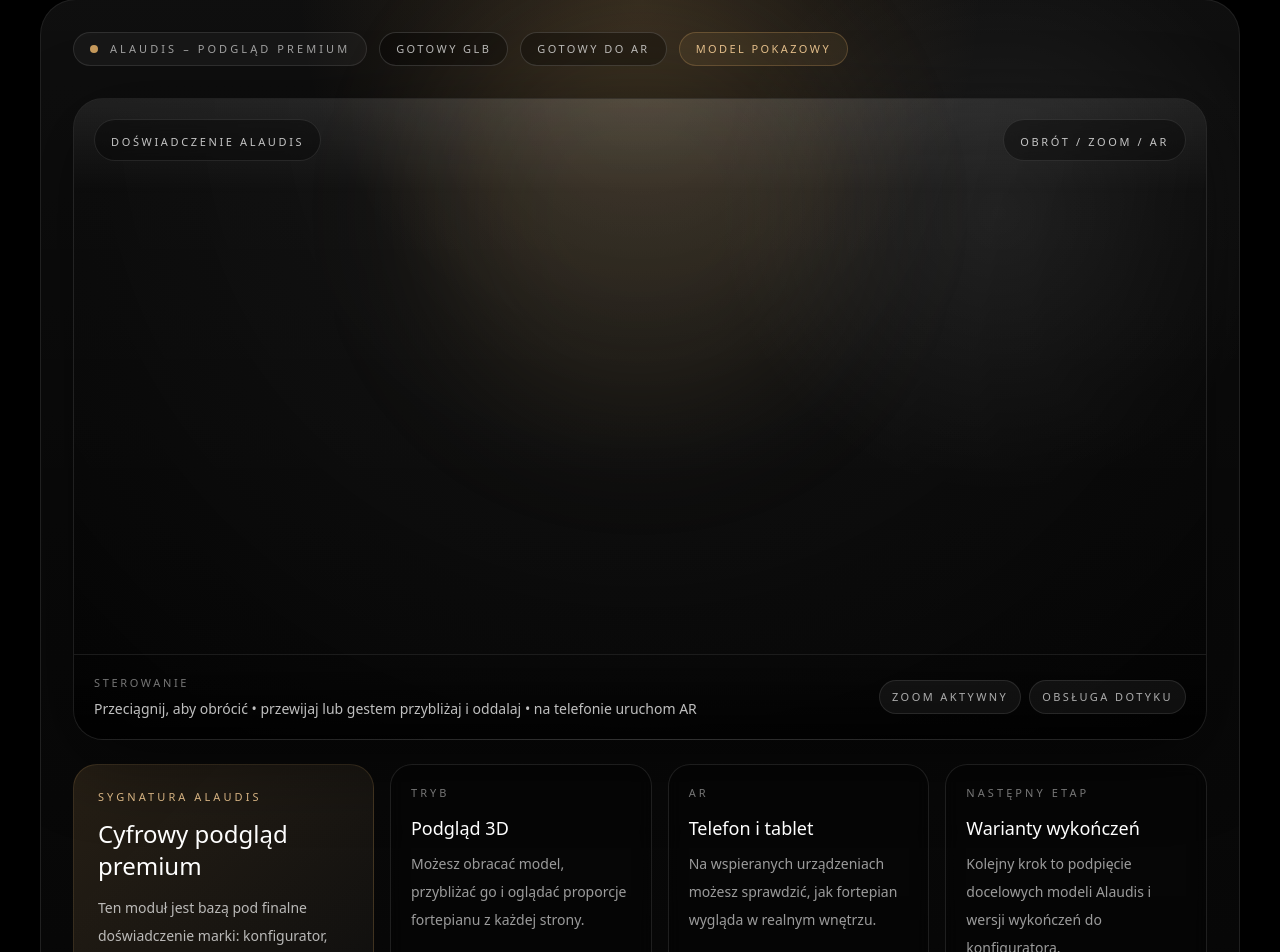
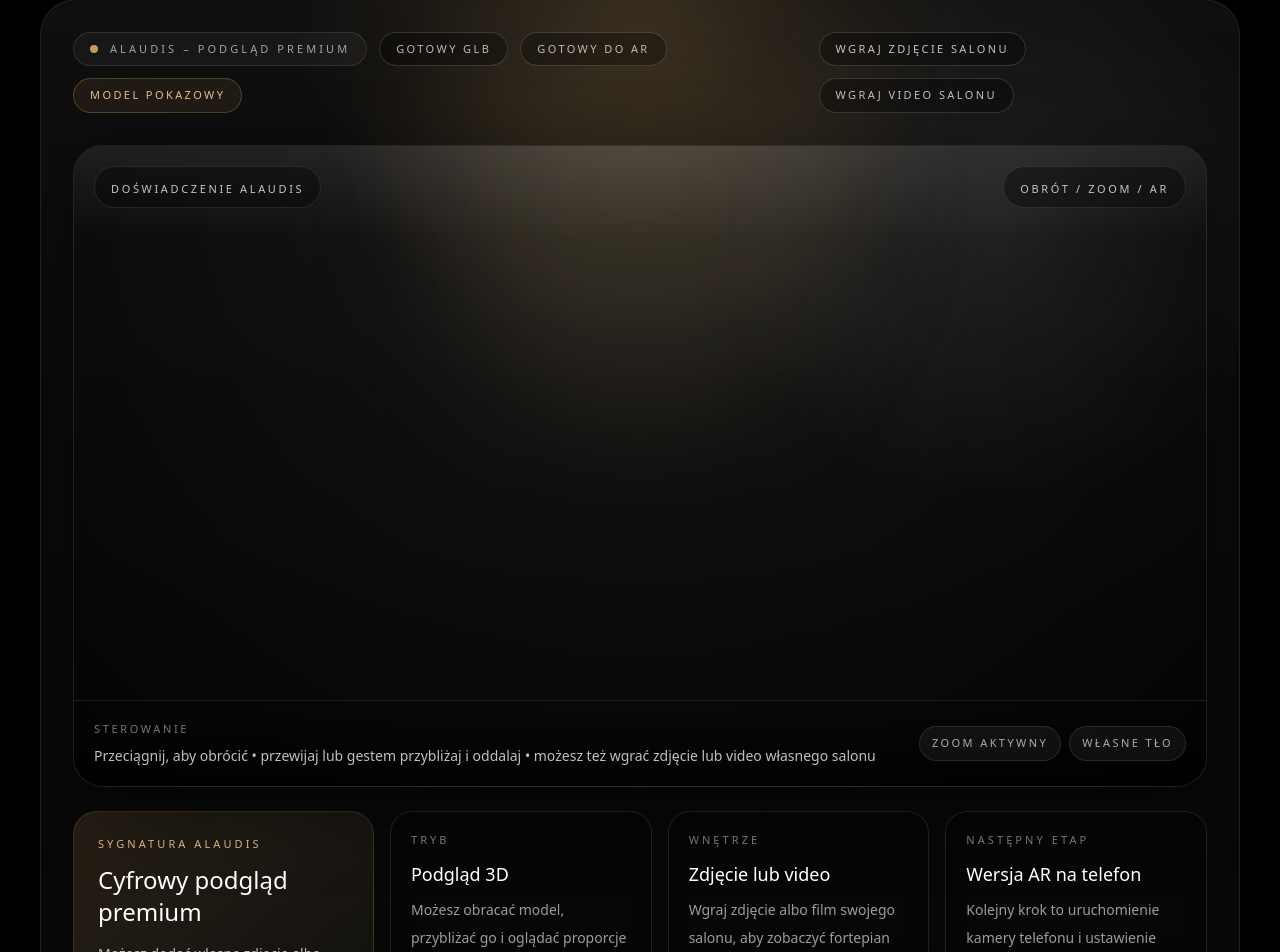
Before and after one commit to RafalZduniak77/alaudis-site, a Next.js app: page /odkryj-modele in a window 1280 px wide. Shown: the part 446-1398 px from the top of the page. Built offline with nearby package versions, Linux system fonts and the light colour scheme; no server answers.

Commit message:
Update homepage text and Alaudis 214

```diff
--- a/components/AlaudisARPreview.tsx
+++ b/components/AlaudisARPreview.tsx
@@ -1,6 +1,6 @@
 "use client";
 
-import { useEffect, useState } from "react";
+import { useEffect, useRef, useState } from "react";
 
 declare module "react" {
   namespace JSX {
@@ -12,6 +12,11 @@
 
 export default function AlaudisARPreview() {
   const [viewerReady, setViewerReady] = useState(false);
+  const [roomImage, setRoomImage] = useState<string | null>(null);
+  const [roomVideo, setRoomVideo] = useState<string | null>(null);
+
+  const imageInputRef = useRef<HTMLInputElement | null>(null);
+  const videoInputRef = useRef<HTMLInputElement | null>(null);
 
   useEffect(() => {
     let active = true;
@@ -29,6 +34,31 @@
     };
   }, []);
 
+  function handleRoomUpload(event: React.ChangeEvent<HTMLInputElement>) {
+    const file = event.target.files?.[0];
+    if (!file) return;
+
+    const url = URL.createObjectURL(file);
+    setRoomImage(url);
+    setRoomVideo(null);
+  }
+
+  function handleVideoUpload(event: React.ChangeEvent<HTMLInputElement>) {
+    const file = event.target.files?.[0];
+    if (!file) return;
+
+    const url = URL.createObjectURL(file);
+    setRoomVideo(url);
+    setRoomImage(null);
+  }
+
+  function clearBackground() {
+    setRoomImage(null);
+    setRoomVideo(null);
+    if (imageInputRef.current) imageInputRef.current.value = "";
+    if (videoInputRef.current) videoInputRef.current.value = "";
+  }
+
   return (
     <section className="relative w-full overflow-hidden rounded-[36px] border border-white/10 bg-[#070707] p-4 sm:p-6 lg:p-8">
       <div className="pointer-events-none absolute inset-0">
@@ -39,12 +69,16 @@
       <div className="relative mx-auto max-w-7xl">
         <div className="mb-8 flex flex-col gap-5 lg:flex-row lg:items-center lg:justify-between">
           <div className="flex flex-wrap items-center gap-3">
-            <div className="inline-flex items-center gap-3 rounded-full border border-white/10 bg-white/[0.04] px-4 py-2">
+            <button
+              type="button"
+              onClick={() => videoInputRef.current?.click()}
+              className="inline-flex items-center gap-3 rounded-full border border-white/10 bg-white/[0.04] px-4 py-2 transition hover:border-white hover:bg-white hover:text-black"
+            >
               <span className="h-2 w-2 rounded-full bg-[#c79a5c]" />
-              <span className="text-[11px] uppercase tracking-[0.28em] text-white/60">
+              <span className="text-[11px] uppercase tracking-[0.28em] text-white/60 hover:text-black">
                 Alaudis – podgląd premium
               </span>
-            </div>
+            </button>
 
             <span className="rounded-full border border-white/15 bg-black/30 px-4 py-2 text-[11px] uppercase tracking-[0.22em] text-white/70">
               Gotowy GLB
@@ -55,6 +89,50 @@
             <span className="rounded-full border border-[#c79a5c]/30 bg-[#c79a5c]/10 px-4 py-2 text-[11px] uppercase tracking-[0.22em] text-[#e6c08c]">
               Model pokazowy
             </span>
+          </div>
+
+          <div className="flex flex-wrap gap-3">
+            <button
+              type="button"
+              onClick={() => imageInputRef.current?.click()}
+              className="rounded-full border border-white/15 bg-black/30 px-4 py-2 text-[11px] uppercase tracking-[0.22em] text-white/75 transition hover:border-white hover:bg-white hover:text-black"
+            >
+              Wgraj zdjęcie salonu
+            </button>
+
+            <button
+              type="button"
+              onClick={() => videoInputRef.current?.click()}
+              className="rounded-full border border-white/15 bg-black/30 px-4 py-2 text-[11px] uppercase tracking-[0.22em] text-white/75 transition hover:border-white hover:bg-white hover:text-black"
+            >
+              Wgraj video salonu
+            </button>
+
+            {(roomImage || roomVideo) && (
+              <button
+                type="button"
+                onClick={clearBackground}
+                className="rounded-full border border-white/15 bg-black/30 px-4 py-2 text-[11px] uppercase tracking-[0.22em] text-white/75 transition hover:border-white hover:bg-white hover:text-black"
+              >
+                Usuń tło
+              </button>
+            )}
+
+            <input
+              ref={imageInputRef}
+              type="file"
+              accept="image/*"
+              onChange={handleRoomUpload}
+              className="hidden"
+            />
+
+            <input
+              ref={videoInputRef}
+              type="file"
+              accept="video/*"
+              onChange={handleVideoUpload}
+              className="hidden"
+            />
           </div>
         </div>
 
@@ -73,6 +151,33 @@
             </span>
           </div>
 
+          {roomVideo && (
+            <video
+              src={roomVideo}
+              autoPlay
+              muted
+              loop
+              playsInline
+              className="absolute inset-0 z-0 h-full w-full object-cover"
+            />
+          )}
+
+          {!roomVideo && roomImage && (
+            <div
+              className="absolute inset-0 z-0"
+              style={{
+                backgroundImage: `url(${roomImage})`,
+                backgroundSize: "cover",
+                backgroundPosition: "center",
+                backgroundRepeat: "no-repeat",
+              }}
+            />
+          )}
+
+          {(roomImage || roomVideo) && (
+            <div className="pointer-events-none absolute inset-0 z-0 bg-black/10" />
+          )}
+
           {viewerReady ? (
             <model-viewer
               src="/models/alaudis-demo.glb"
@@ -82,8 +187,8 @@
               ar-modes="webxr scene-viewer quick-look"
               camera-controls
               touch-action="pan-y"
-              shadow-intensity="1.15"
-              exposure="0.95"
+              shadow-intensity="1.05"
+              exposure="1"
               auto-rotate
               camera-orbit="45deg 75deg 105%"
               min-camera-orbit="auto auto 55%"
@@ -95,11 +200,13 @@
                 height: "78vh",
                 minHeight: "640px",
                 background: "transparent",
+                position: "relative",
+                zIndex: 1,
               }}
             />
           ) : (
             <div
-              className="flex items-center justify-center text-white/50"
+              className="relative z-[1] flex items-center justify-center text-white/50"
               style={{
                 width: "100%",
                 height: "78vh",
@@ -118,7 +225,7 @@
                 </p>
                 <p className="mt-2 text-sm text-white/75">
                   Przeciągnij, aby obrócić • przewijaj lub gestem przybliżaj i
-                  oddalaj • na telefonie uruchom AR
+                  oddalaj • możesz też wgrać zdjęcie lub video własnego salonu
                 </p>
               </div>
 
@@ -127,7 +234,7 @@
                   Zoom aktywny
                 </span>
                 <span className="rounded-full border border-white/10 bg-white/5 px-3 py-2 text-[11px] uppercase tracking-[0.22em] text-white/65">
-                  Obsługa dotyku
+                  Własne tło
                 </span>
               </div>
             </div>
@@ -143,9 +250,8 @@
               Cyfrowy podgląd premium
             </p>
             <p className="mt-3 text-sm leading-7 text-white/70">
-              Ten moduł jest bazą pod finalne doświadczenie marki:
-              konfigurator, wybór wykończeń i podgląd fortepianu w realnym
-              wnętrzu klienta.
+              Możesz dodać własne zdjęcie albo video wnętrza i zobaczyć
+              fortepian na tle salonu, gabinetu albo pokoju muzycznego.
             </p>
           </div>
 
@@ -162,12 +268,14 @@
 
           <div className="rounded-[22px] border border-white/10 bg-black/20 p-5 backdrop-blur-sm">
             <p className="text-[11px] uppercase tracking-[0.28em] text-white/45">
-              AR
+              Wnętrze
             </p>
-            <p className="mt-3 text-lg font-light text-white">Telefon i tablet</p>
+            <p className="mt-3 text-lg font-light text-white">
+              Zdjęcie lub video
+            </p>
             <p className="mt-2 text-sm leading-7 text-white/60">
-              Na wspieranych urządzeniach możesz sprawdzić, jak fortepian
-              wygląda w realnym wnętrzu.
+              Wgraj zdjęcie albo film swojego salonu, aby zobaczyć fortepian na
+              tle własnego wnętrza.
             </p>
           </div>
 
@@ -176,11 +284,11 @@
               Następny etap
             </p>
             <p className="mt-3 text-lg font-light text-white">
-              Warianty wykończeń
+              Wersja AR na telefon
             </p>
             <p className="mt-2 text-sm leading-7 text-white/60">
-              Kolejny krok to podpięcie docelowych modeli Alaudis i wersji
-              wykończeń do konfiguratora.
+              Kolejny krok to uruchomienie kamery telefonu i ustawienie
+              fortepianu bezpośrednio w realnej przestrzeni.
             </p>
           </div>
         </div>
```
